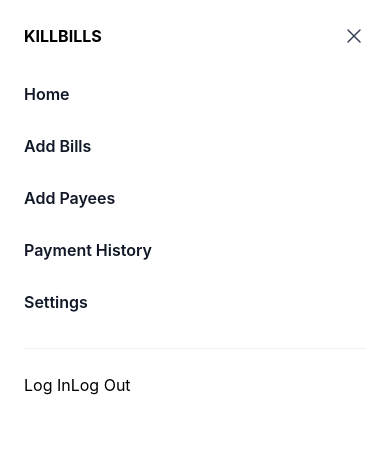
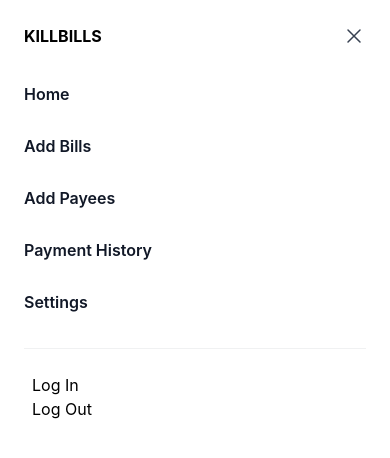
Before and after one commit to oashitta/KillBills, a React (Create React App) app in the folder client/: page / in a window 390 px wide. Both pictures are taken after a click on the button "Open main menu". Shown: the top 458 px of the page. Built offline with nearby package versions, Linux system fonts and the light colour scheme; no server answers.

Commit message:
spaced login/logout

```diff
--- a/client/src/components/TopNavigationBar.jsx
+++ b/client/src/components/TopNavigationBar.jsx
@@ -126,8 +126,12 @@ export default function TopNavigationBar() {
                 </a>
               </div>
               <div className="py-6">
-                <LoginButton />
-                <LogoutButton />
+                <div className="mx-2">
+                  <LoginButton />{" "}
+                </div>
+                <div className="mx-2">
+                  <LogoutButton />{" "}
+                </div>
               </div>
             </div>
           </div>
```
